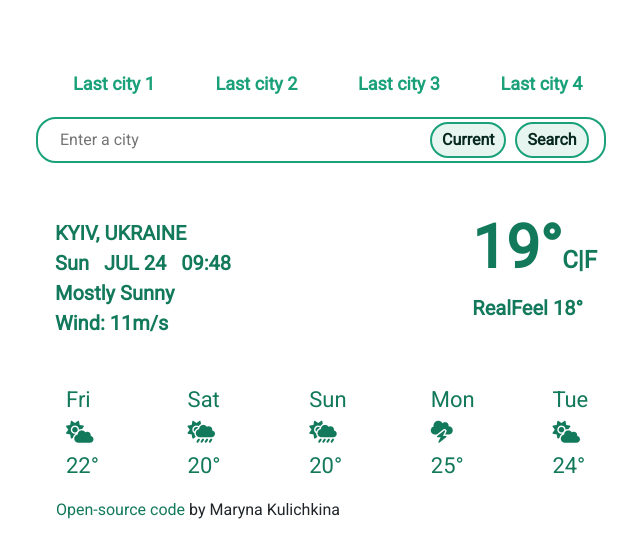
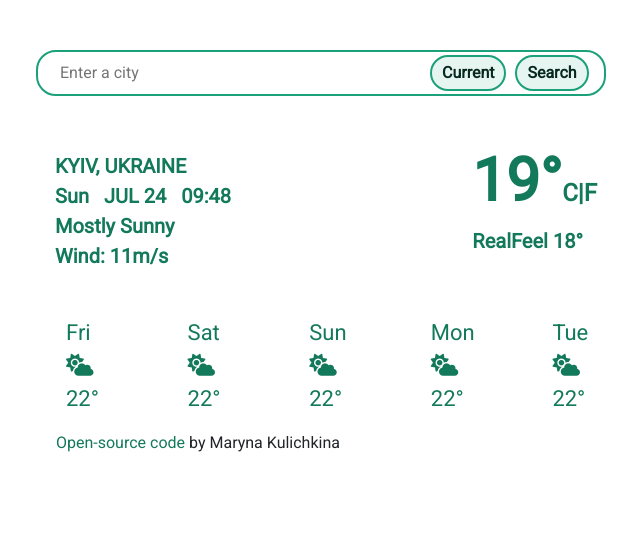
Before and after one commit to maryna-ku/SheCodes-Plus-Week6, a plain HTML site: page index.html in a window 1280 px wide. Shown: the whole page, without its empty margins (294-934 px from the left). Drawn offline with nearby package versions, Linux system fonts and the light colour scheme.

Commit message:
move forecast HTML to JS

```diff
--- a/index.html
+++ b/index.html
@@ -29,12 +29,7 @@
 
   <body>
     <div class="container">
-      <div class="row lastcity">
-        <div class="col">Last city 1</div>
-        <div class="col">Last city 2</div>
-        <div class="col">Last city 3</div>
-        <div class="col">Last city 4</div>
-      </div>
+
       <span id="search">
         <form class="searchForm" id="searchForm">
           <input type="text" placeholder="Enter a city" id="searchInput" />
@@ -86,52 +81,8 @@
         </div>
       </div>
 
-      <div class="row forecast">
-        <div class="col">
-          <ul class="forecast1">
-            <li class="forecastDay">Fri</li>
-            <li class="forecastImage">
-              <i class="fa-solid fa-cloud-sun"></i>
-            </li>
-            <li class="forecastTemp">22°</li>
-          </ul>
-        </div>
-        <div class="col">
-          <ul class="forecast2">
-            <li class="forecastDay">Sat</li>
-            <li class="forecastImage">
-              <i class="fa-solid fa-cloud-sun-rain"></i>
-            </li>
-            <li class="forecastTemp">20°</li>
-          </ul>
-        </div>
-        <div class="col">
-          <ul class="forecast3">
-            <li class="forecastDay">Sun</li>
-            <li class="forecastImage">
-              <i class="fa-solid fa-cloud-sun-rain"></i>
-            </li>
-            <li class="forecastTemp">20°</li>
-          </ul>
-        </div>
-        <div class="col">
-          <ul class="forecast4">
-            <li class="forecastDay">Mon</li>
-            <li class="forecastImage">
-              <i class="fa-solid fa-cloud-bolt"></i>
-            </li>
-            <li class="forecastTemp">25°</li>
-          </ul>
-        </div>
-        <div class="col">
-          <ul class="forecast5">
-            <li class="forecastDay">Tue</li>
-            <li class="forecastImage">
-              <i class="fa-solid fa-cloud-sun"></i>
-            </li>
-            <li class="forecastTemp">24°</li>
-          </ul>
-        </div>
+      <div class="row forecast" id="forecast">
+
       </div>
       <span id="gitHub"
         ><a href="https://github.com/maryna-ku/SheCodes-Plus-Week6"
--- a/src/index.js
+++ b/src/index.js
@@ -25,6 +25,29 @@ let dateCurrent = document.querySelector(".date");
 dateCurrent.innerHTML = month.toUpperCase() + " " + date;
 let timeCurrent = document.querySelector(".time");
 timeCurrent.innerHTML = hour + ":" + minutes;
+
+function displayForecast() {
+  let forecastElement = document.querySelector("#forecast");
+  let forecastHTML = "";
+  let days = ["Fri", "Sat", "Sun", "Mon", "Tue"];
+  days.forEach(function (day) {
+    forecastHTML =
+      forecastHTML +
+      `
+  <div class="col">
+     <ul class="forecast1" >
+         <li class="forecastDay" id="forecastDay1">${day}</li>
+            <li class="forecastImage" id="forecastImage1">
+              <i class="fa-solid fa-cloud-sun"></i>
+            </li>
+          <li class="forecastTemp" id="forecastTemp1">22°</li>
+       </ul>
+  </div>
+  `;
+  });
+
+  forecastElement.innerHTML = forecastHTML;
+}
 
 function showWeather(response) {
   console.log(response);
@@ -92,6 +115,7 @@ function currentTempF(event) {
   let realTempF = realFeelCelsius * (9 / 5) + 32;
   realFeelFahrenheitElement.innerHTML = Math.round(realTempF);
 }
+displayForecast();
 let fahrenheit = document.querySelector("#fahrenheit");
 fahrenheit.addEventListener("click", currentTempF);
 
--- a/src/styles.css
+++ b/src/styles.css
@@ -6,15 +6,6 @@
   padding: 20px;
 }
 
-.lastcity {
-  color: #1aa179;
-  margin: 0 auto;
-  padding: 20px 0px;
-  font-size: 18px;
-  font-weight: 600;
-  text-align: left;
-  width: 75%;
-}
 input {
   border: none;
   margin-left: 10px;
```
